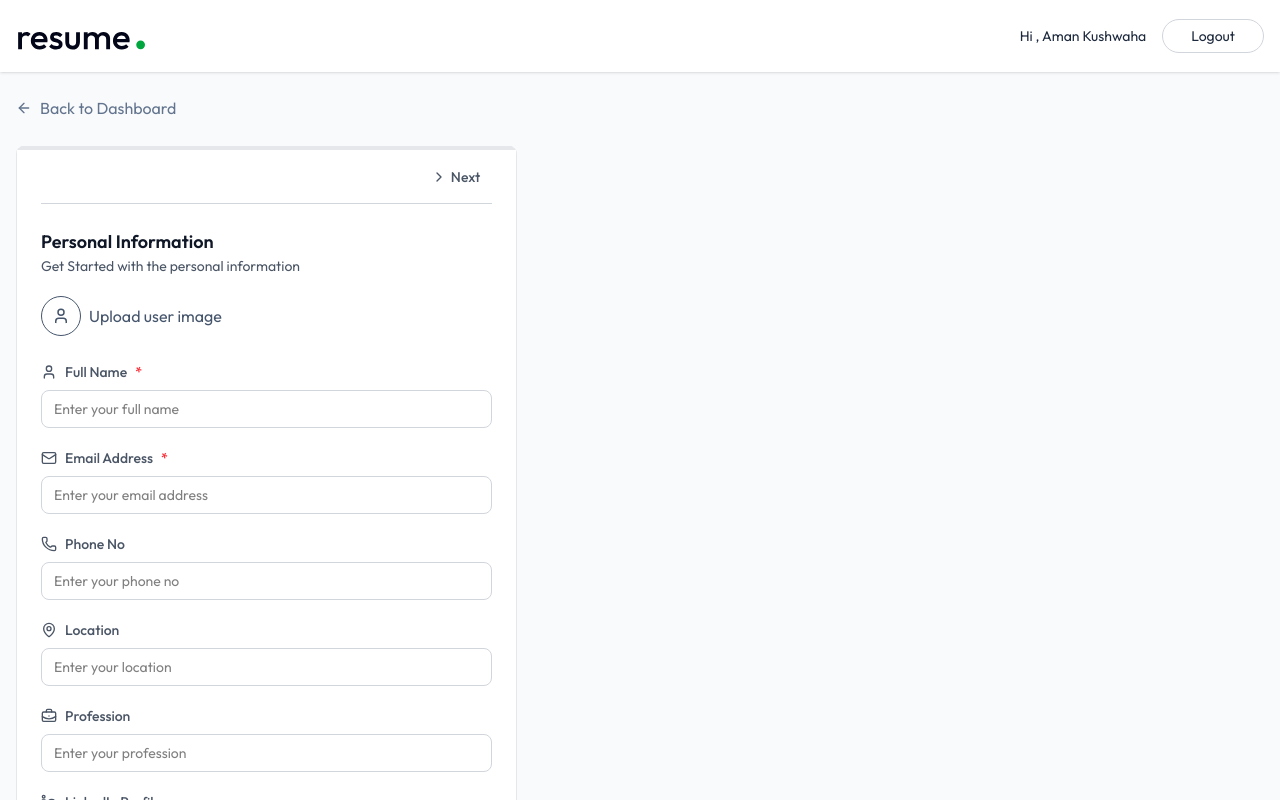
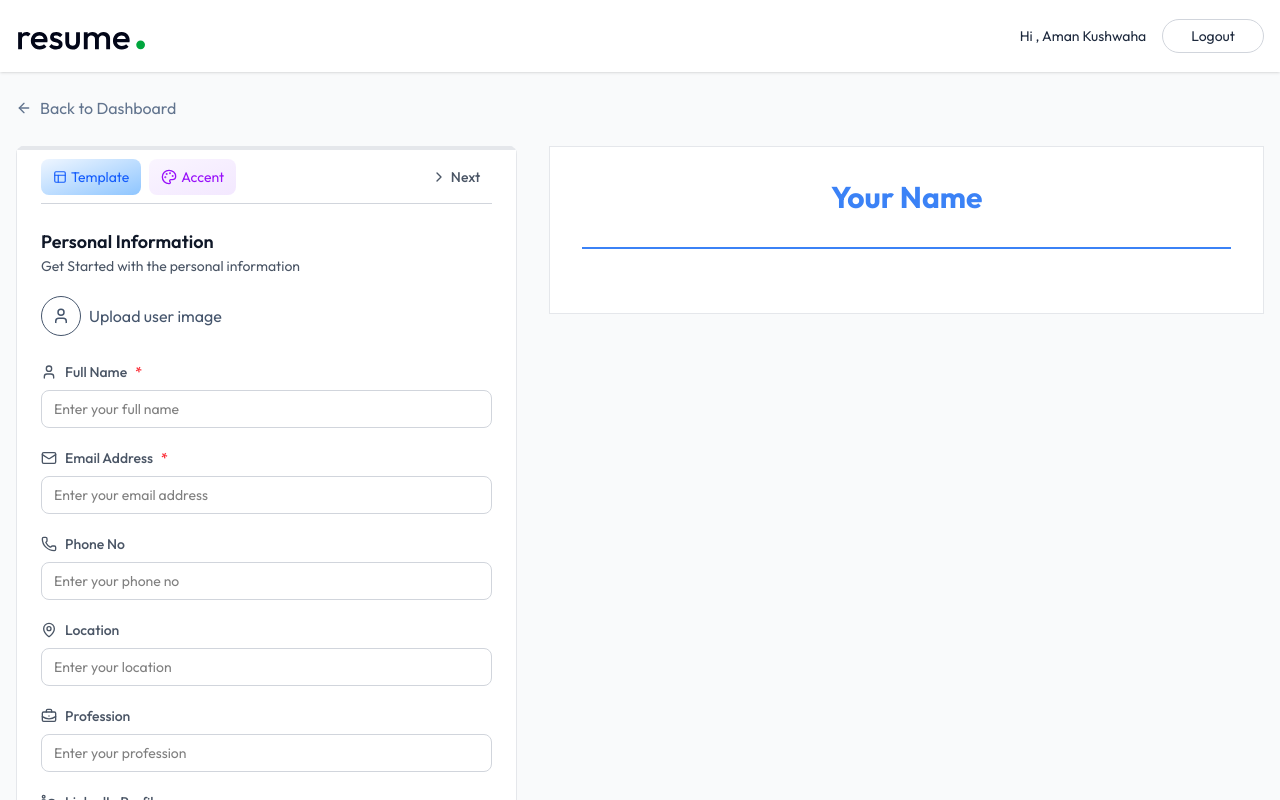
Before and after one commit to amankushwahacodes/resumebuilder, a React (Vite) app in the folder client/: page /app/builder/1 in a window 1280 px wide. Shown: the top 800 px of the page. Built offline with nearby package versions, Linux system fonts and the light colour scheme.

Commit message:
Add resume customizaztion

```diff
--- /dev/null
+++ b/client/src/components/ColorPicker.jsx
@@ -0,0 +1,48 @@
+import { Check, Palette } from "lucide-react";
+import { useState } from "react";
+
+function ColorPicker({onChange , selectedColor}) {
+    const colors = [
+        {name : 'Blue' , value : '#3b82f6'},
+        {name : 'Indigo' , value : '#6366f1'},
+        {name : 'Purple' , value : '#8b5cf6'},
+        {name : 'Green' , value : '#10b981'},
+        {name : 'Red' , value : '#ef4444'},
+        {name : 'Orange' , value : '#f97316'},
+        {name : 'Teal' , value : '#14b8a6'},
+        {name : 'Pink' , value : '#ec4899'},
+        {name : 'Gray' , value : '#6b7280'},
+        {name : 'Black' , value : '#1f2937'},
+    ]
+
+    const [isOpen , setIsOpen] = useState(false);
+    return (
+        <div className="relative">
+            <button onClick={()=> setIsOpen(!isOpen)} className="flex items-center gap-1 text-sm text-purple-600 bg-gradient-to-br from-purple-50 to-purple-100 ring-purple-300 hover:ring transition-all px-3 py-2 rounded-lg">
+                <Palette  size={16}/>
+                <span className="max-sm:hidden">Accent</span>
+            </button>
+
+
+            {isOpen && (
+                <div className="grid grid-cols-4 w-60 gap-2 absolute top-full left-0 right-0 p-3 mt-2 z-10 bg-white rounded-md border border-gray-200 shadow-sm">
+                    {colors.map(color => (
+                        <div key={color.value} className="relative cursor-pointer group flex flex-col" onClick={()=> {onChange(color.value) ;setIsOpen(false);}}>
+                            <div className="w-12 h-12 rounded-full border-2 border-transparent group-hover:border-black/25 transition-colors" style={{backgroundColor : color.value}}>
+                            </div>
+                            {selectedColor === color.value && (
+                                <div className="absolute top-0 left-0 right-0 bottom-4.5 flex items-center justify-center ">
+                                    <Check className="size-5 text-white"/>
+                                </div>
+                            )}
+                            <p className="text-xs text-center mt-1 text-gray-600">{color.name}</p>
+                        </div>
+                    ))}
+
+                </div>
+            )}
+        </div>
+    )
+}
+
+export default ColorPicker
--- /dev/null
+++ b/client/src/components/ResumePreview.jsx
@@ -0,0 +1,73 @@
+import ClassicTemplate from "./templates/ClassicTemplate";
+import MinimalImageTemplate from "./templates/MinimalImageTemplate";
+import MinimalTemplate from "./templates/MinimalTemplate";
+import ModernTemplate from "./templates/ModernTemplate";
+
+function ResumePreview({ data, template, accentColor, classes = "" }) {
+  const renderTemplate = () => {
+    switch (template) {
+      case "modern":
+        return <ModernTemplate data={data} accentColor={accentColor} />;
+      case "minimal":
+        return <MinimalTemplate data={data} accentColor={accentColor} />;
+      case "minimal-image":
+        return <MinimalImageTemplate data={data} accentColor={accentColor} />;
+
+      default:
+        return <ClassicTemplate data={data} accentColor={accentColor} />;
+    }
+  };
+  return (
+    <div className="w-full bg-gray-100">
+      <div
+        id="resume-preview"
+        className={
+          "border border-gray-200 print:shadow-none print:border-none " +
+          classes
+        }
+      >
+        {renderTemplate()}
+      </div>
+
+      <style jsx>
+        {`
+          @page {
+            size: letter;
+            margin: 0;
+          }
+          @media print {
+            html,
+            body {
+              width: 8.5in;
+              height: 11in;
+              overflow: hidden;
+            }
+
+            body * {
+              visibility: hidden;
+            }
+
+            #resume-preview,
+            #resume-preview * {
+              visibility: visible;
+            }
+
+            #resume-preview {
+              position: absolute;
+              left: 0;
+              top: 0;
+              width: 100%;
+              height: auto;
+              margin: 0;
+              padding: 0;
+              box-shadow: none !important ;
+              border: none !important;
+            }
+          }
+        `}
+      </style>
+    </div>
+  );
+}
+
+export default ResumePreview;
--- /dev/null
+++ b/client/src/components/TemplateSelector.jsx
@@ -0,0 +1,80 @@
+import { Check, Layout } from "lucide-react";
+import { useState } from "react";
+
+function TemplateSelector({ selectedTemplate, onChange }) {
+  const [isOpen, setIsOpen] = useState(false);
+
+  const templates = [
+    {
+      id: "classic",
+      name: "Classic",
+      preview:
+        "A clean , traditional resume format with clear sections and professional typography",
+    },
+
+    {
+      id: "modern",
+      name: "Modern",
+      preview:
+        "Sleek design with strategic use of color and modern font choices",
+    },
+    {
+      id: "minimal",
+      name: "Minimal",
+      preview: "Ultra-clean design that puts your content front and center",
+    },
+
+    {
+      id: "minimal-image",
+      name: "Minimal Image",
+      preview: "Minimal design with a single image and clean typography",
+    },
+  ];
+  return (
+    <div className="relative">
+      <button
+        onClick={() => setIsOpen(!isOpen)}
+        className="flex items-center gap-1 text-sm text-blue-600 bg-gradient-to-br from-blue-50 to-blue-300 hover:ring transition-all px-3 py-2 rounded-lg"
+      >
+        <Layout size={14} className="max-sm:hidden" />
+        <span>Template</span>
+      </button>
+
+      {isOpen && (
+        <div className="absolute top-full w-xs p-3 mt-2 space-y-3 z-10 bg-white rounded-md border border-gray-200 shadow-sm">
+          {templates.map((template) => (
+            <div
+              key={template.id}
+              onClick={() => {
+                onChange(template.id);
+                setIsOpen(false);
+              }}
+              className={`relative p-3 border rounded-md cursor-pointer transition-all ${
+                selectedTemplate === template.id
+                  ? "border-blue-400 bg-blue-100"
+                  : "border-gray-300 hover:border-gray-400 hover:bg-gray-100"
+              }`}
+            >
+              {selectedTemplate === template.id && (
+                <div className="absolute top-2 right-2">
+                  <div className="size-5 bg-blue-400 rounded-full flex items-center justify-center">
+                    <Check className="w-3 h-3 text-white" />
+                  </div>
+                </div>
+              )}
+
+              <div className="space-y-1">
+                <h4 className="font-medium text-gray-800">{template.name}</h4>
+                <div className="mt-2 p-2 bg-blue-50 rounded text-xs text-gray-500 italic">
+                  {template.preview}
+                </div>
+              </div>
+            </div>
+          ))}
+        </div>
+      )}
+    </div>
+  );
+}
+
+export default TemplateSelector;
--- a/client/src/pages/ResumeBuilder.jsx
+++ b/client/src/pages/ResumeBuilder.jsx
@@ -1,8 +1,21 @@
 import { useEffect, useState } from "react";
 import { Link, useParams } from "react-router-dom";
 import { dummyResumeData } from "../assets/assets";
-import { ArrowLeftIcon, Briefcase, ChevronLeft, ChevronRight, FileText, FolderIcon, GraduationCap, Sparkles, User } from "lucide-react";
+import {
+  ArrowLeftIcon,
+  Briefcase,
+  ChevronLeft,
+  ChevronRight,
+  FileText,
+  FolderIcon,
+  GraduationCap,
+  Sparkles,
+  User,
+} from "lucide-react";
 import PersonaInfoForm from "../components/PersonaInfoForm";
+import ResumePreview from "../components/ResumePreview";
+import TemplateSelector from "../components/TemplateSelector";
+import ColorPicker from "../components/ColorPicker";
 
 function ResumeBuilder() {
   const { resumeId } = useParams();
@@ -28,19 +41,19 @@
     }
   };
 
-  const [activeSectionIndex , setActiveSectionIndex] = useState(0);
-  const [removeBackground , setRemoveBackground] = useState(false);
+  const [activeSectionIndex, setActiveSectionIndex] = useState(0);
+  const [removeBackground, setRemoveBackground] = useState(false);
 
   const sections = [
-    {id : 'personal' , name : "Personal Info" , icon : User},
-    {id : 'summary' , name : "Summary" , icon : FileText},
-    {id : 'experience' , name : "Experience" , icon : Briefcase},
-    {id : 'education' , name : 'Education' , icon : GraduationCap},
-    {id : 'projects' , name :'Projects' , icon : FolderIcon  },
-    {id : 'skills' , name : 'Skills' , icon : Sparkles},
-  ]
+    { id: "personal", name: "Personal Info", icon: User },
+    { id: "summary", name: "Summary", icon: FileText },
+    { id: "experience", name: "Experience", icon: Briefcase },
+    { id: "education", name: "Education", icon: GraduationCap },
+    { id: "projects", name: "Projects", icon: FolderIcon },
+    { id: "skills", name: "Skills", icon: Sparkles },
+  ];
 
-  const activeSection = sections[activeSectionIndex]
+  const activeSection = sections[activeSectionIndex];
 
   useEffect(() => {
     loadExistingResume();
@@ -76,7 +89,16 @@
               {/* section navigation  */}
 
               <div className="flex justify-between items-center mb-6 border-b border-gray-300 py-1">
-                <div></div>
+                <div className="flex  items-center gap-2">
+                  <TemplateSelector
+                    selectedTemplate={resumeData.template}
+                    onChange={(template) =>
+                      setResumeData((prev) => ({ ...prev, template }))
+                    }
+                  />
+
+                  <ColorPicker selectedColor={resumeData.accent_color} onChange={(color)=> setResumeData(prev => ({...prev, accent_color : color})) } />
+                </div>
                 <div className="flex items-center">
                   {activeSectionIndex !== 0 && (
                     <button
@@ -95,11 +117,13 @@
                   <button
                     onClick={() =>
                       setActiveSectionIndex((prevIndex) =>
-                        Math.mean(prevIndex + 1, sections.length -1)
+                        Math.min(prevIndex + 1, sections.length - 1)
                       )
                     }
-                    className={`flex items-center gap-1 p-3 rounded-lg text-sm font-medium text-gray-600 hover:bg-gray-50 transition-all ${activeSectionIndex === sections.length -1 && 'opactiy-50'}`}
-                    disabled={activeSectionIndex === sections.length -1 }
+                    className={`flex items-center gap-1 p-3 rounded-lg text-sm font-medium text-gray-600 hover:bg-gray-50 transition-all ${
+                      activeSectionIndex === sections.length - 1 && "opactiy-50"
+                    }`}
+                    disabled={activeSectionIndex === sections.length - 1}
                   >
                     <ChevronRight className="size-4" /> Next
                   </button>
@@ -109,15 +133,34 @@
               {/* form content */}
 
               <div className="space-y-6">
-                {activeSection.id === 'personal' && (
-                    <PersonaInfoForm data={resumeData.personal_info} onChange={(data)=> setResumeData(prev => ({...prev , personal_info : data}) )} removeBackground={removeBackground} setRemoveBackground={setRemoveBackground} />
+                {activeSection.id === "personal" && (
+                  <PersonaInfoForm
+                    data={resumeData.personal_info}
+                    onChange={(data) =>
+                      setResumeData((prev) => ({
+                        ...prev,
+                        personal_info: data,
+                      }))
+                    }
+                    removeBackground={removeBackground}
+                    setRemoveBackground={setRemoveBackground}
+                  />
                 )}
               </div>
             </div>
           </div>
 
           {/* Right panel preview */}
-          <div></div>
+          <div className="lg:col-span-7 max-lg:mt-6">
+            <div>{/* buttons */}</div>
+
+            {/* resume preview  */}
+            <ResumePreview
+              data={resumeData}
+              template={resumeData.template}
+              accentColor={resumeData.accent_color}
+            />
+          </div>
         </div>
       </div>
     </div>
```
Also changed, not shown: client/src/components/templates/ClassicTemplate.jsx (renamed from client/src/assets/templates/ClassicTemplate.jsx), client/src/components/templates/MinimalImageTemplate.jsx (renamed from client/src/assets/templates/MinimalImageTemplate.jsx), client/src/components/templates/MinimalTemplate.jsx (renamed from client/src/assets/templates/MinimalTemplate.jsx), client/src/components/templates/ModernTemplate.jsx (renamed from client/src/assets/templates/ModernTemplate.jsx).
